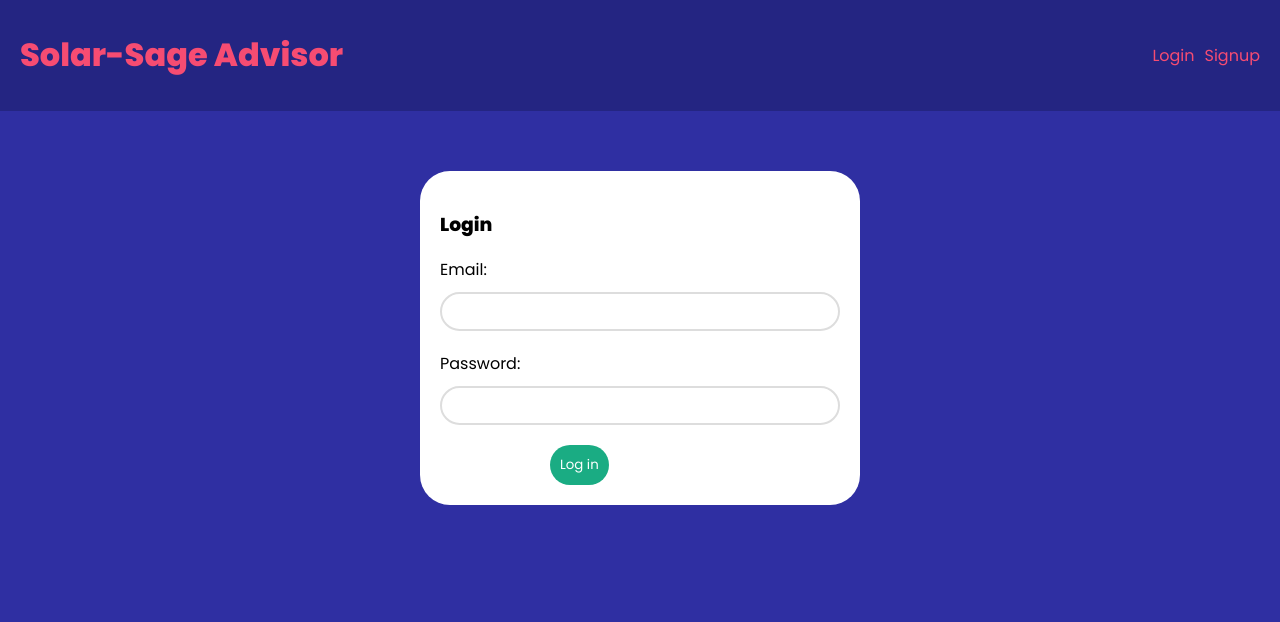
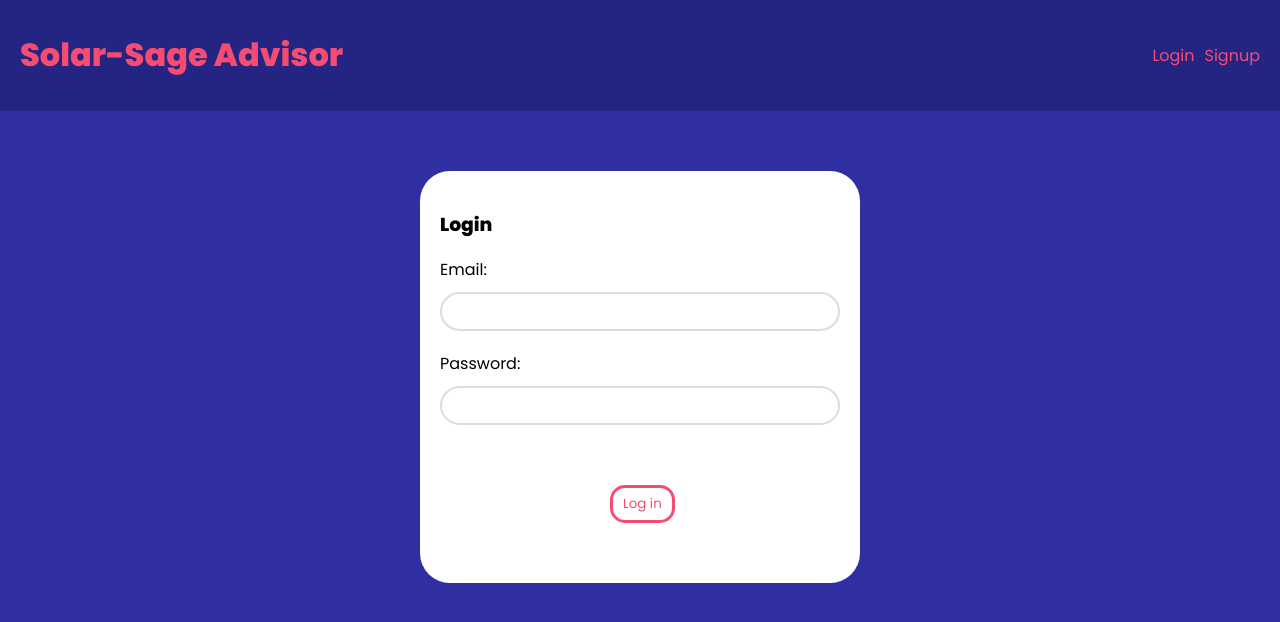
Before and after one commit to tdweer/SolarSage-Adviser, a React (Create React App) app in the folder frontend/: page /login in a window 1280 px wide. Shown: the top 622 px of the page. Built offline with nearby package versions, Linux system fonts and the light colour scheme.

Commit message:
Update index.css

```diff
--- a/frontend/src/index.css
+++ b/frontend/src/index.css
@@ -51,7 +51,7 @@ header a {
 .project-details h4 {
   margin: 0 0 10px 0;
   font-size: 1.2em;
-  color: var(--primary);
+  color: #F64C72;
 }
 .project-details p {
   margin: 0;
@@ -63,7 +63,7 @@ header a {
   top: 20px;
   right: 20px;
   cursor: pointer;
-  background: #1aac83;
+  background: #F64C72;
   padding: 6px;
   border-radius: 40%;
   color: #ffffff;
@@ -83,9 +83,9 @@ input {
   box-sizing: border-box;
 }
 form button {
-  background: var(--primary);
-  border: 0;
-  color: #fff;
+  background: #fff;
+  border: 2px solid #F64C72;
+  color: #F64C72;
   padding: 10px;
   font-family: "Poppins";
   border-radius: 30px;
@@ -103,7 +103,7 @@ div.error {
 
 .projecth{
   margin-left: 50px;
-  color: #1aac83;
+  color: #F64C72;
 }
 
 .lbl{
@@ -117,7 +117,7 @@ input.error {
 
 
 /*project button dashboard*/
-.projectbttn {
+/* .projectbttn {
   padding: 10px 20px;
   font-size: 16px;
   font-weight: bold;
@@ -126,11 +126,11 @@ input.error {
   border: none;
   border-radius: 5px;
   cursor: pointer;
-}
+} */
 
 /* deposits */
 .deposits{
-  color: #1aac83;
+  color: #F64C72;
 }
 
 /* navbar */
@@ -151,6 +151,7 @@ nav button {
   font-family: "Poppins";
   cursor: pointer;
   font-size: 1em;
+  margin-left: 10px;
 }
 /* auth forms */
 form.signup, form.login {
@@ -160,3 +161,35 @@ form.signup, form.login {
   background: #fff;
   border-radius: 30px;
 }
+
+/* log in and sign up btn */
+.slbtn {
+  background: #fff;
+  border: 3px solid #F64C72 ;
+  color: #F64C72;
+  padding: 6px 10px;
+  margin: 40px auto;
+  font-family: "Poppins";
+  border-radius: 15px;
+  cursor: pointer;
+  margin-left: 170px;
+  align-content: center;
+  align-items: center;
+}
+
+/* dashboard btns */
+.dbtn {
+  background: #fff;
+  border: 3px solid #F64C72 ;
+  color: #F64C72;
+  padding: 6px 10px;
+  margin: 40px auto;
+  font-family: "Poppins";
+  border-radius: 15px;
+  cursor: pointer;
+  margin-left: 100px;
+  align-content: center;
+  align-items: center;
+  width: 100px;
+  height: 40px;
+}
```
